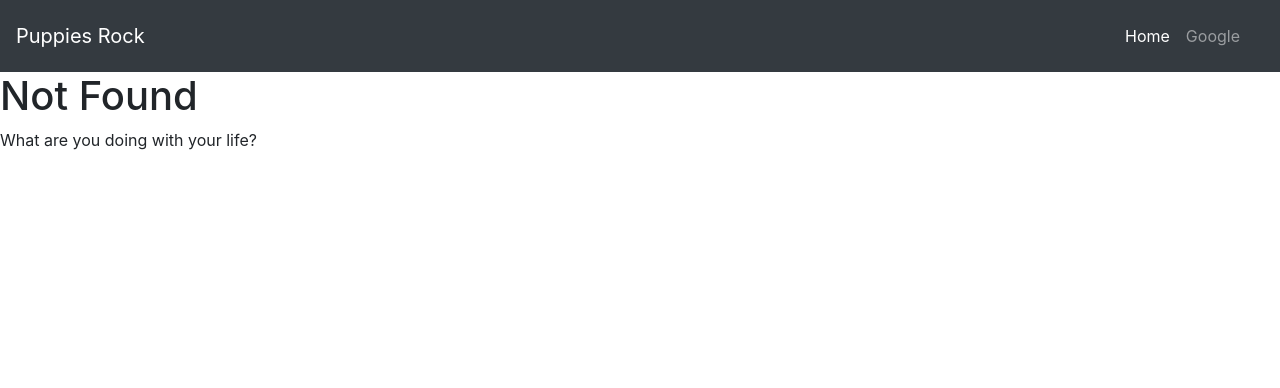
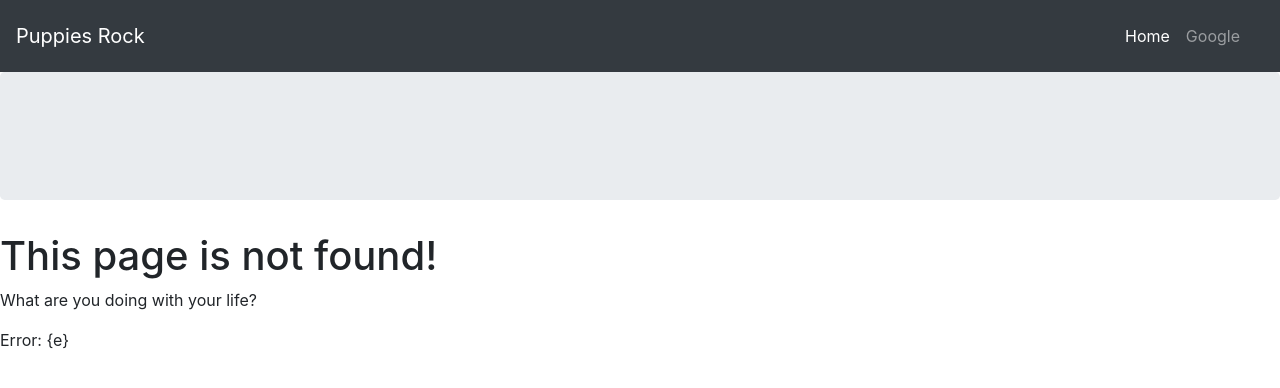
Before and after one commit to ghigbie/flask-verify-username, a Flask app: template templates/notfound.html in a window 1280 px wide. Shown: the top 388 px of the page. Run offline with Flask 2, Linux system fonts and the light colour scheme; the template is opened without the code that fills it: most values are stand-ins (such as "Sample title", 1, 10 or a date in 2020); some libraries are stand-ins or nearby versions.

Commit message:
Edit error page

```diff
--- a/templates/notfound.html
+++ b/templates/notfound.html
@@ -1,6 +1,9 @@
 {% extends 'base.html' %}
 
 {% block content %}
-<h1>Not Found</h1>
-<p>What are you doing with your life?</p>
+    <div class="jumbotron"></div>
+        <h1>This page is not found!</h1>
+        <p>What are you doing with your life?</p>
+        <p>Error: {e}</p>
+    </div>
 {% endblock %}
--- a/templates/report.html
+++ b/templates/report.html
@@ -2,7 +2,7 @@
 
 {% block content %}
     <div class="jumbotron">
-       {% if verify_pass %}
+       {% if user_pass %}
         <h1>{{ verify_pass }}</h1>
         <p>Your username is: {{ user_name }}</p>
        {% else %}
```
